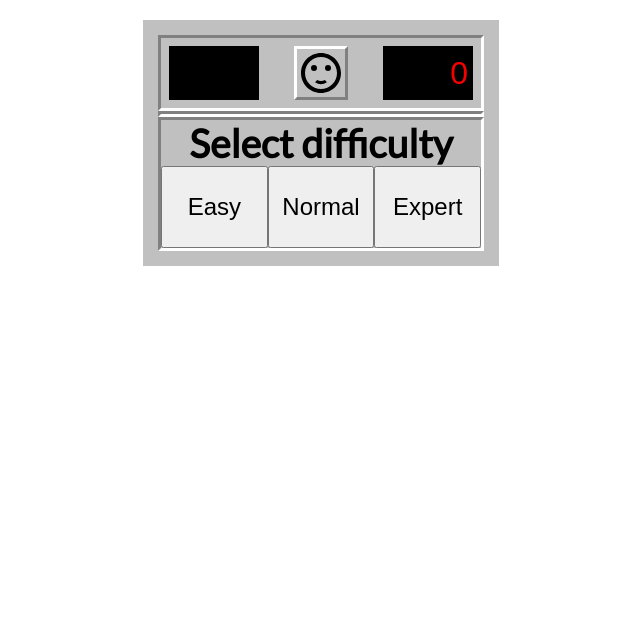
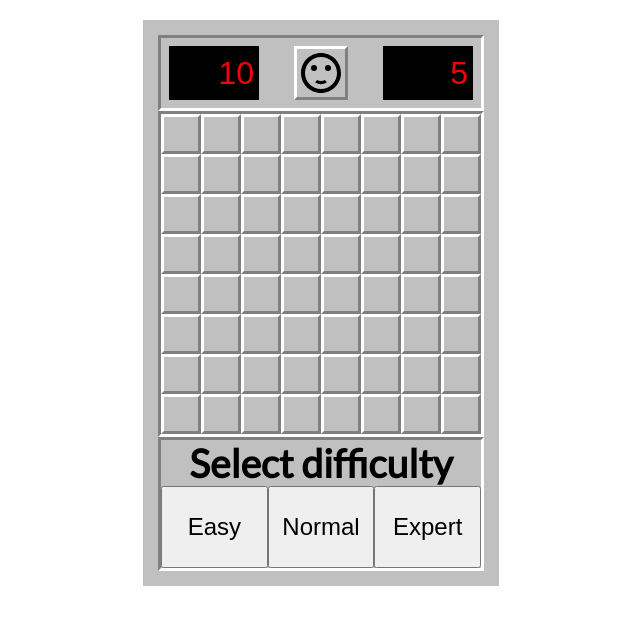
Before and after one commit to majbugdol/minesweeper, a website: page index.html in a window 1280 px wide. Shown: the whole page, without its empty margins (319-959 px from the left). Drawn offline with Linux system fonts and the light colour scheme.

Commit message:
add and use webpack for js files

```diff
--- a/index.html
+++ b/index.html
@@ -40,6 +40,6 @@
         </section>
       </article>
     </main>
-    <script type="module/javascript" src="./js/Game.js"></script>
+    <script src="./dist/main.js"></script>
   </body>
 </html>
```
Also changed, not shown: package.json (added, +23 -0 lines), dist/main.js (added), src/Cell.js (renamed from js/Cell.js), src/Counter.js (renamed from js/Counter.js), src/Modal.js (renamed from js/Modal.js), src/ResetButton.js (renamed from js/ResetButton.js), src/Timer.js (renamed from js/Timer.js), src/UI.js (renamed from js/UI.js), src/index.js (renamed from js/game.js), 2 other files.
